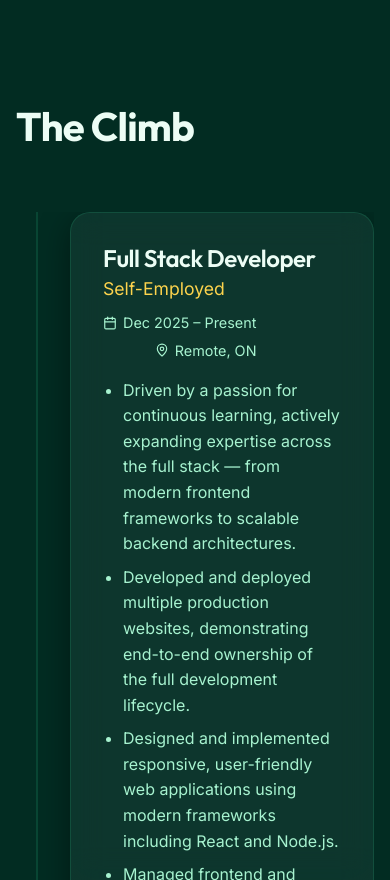
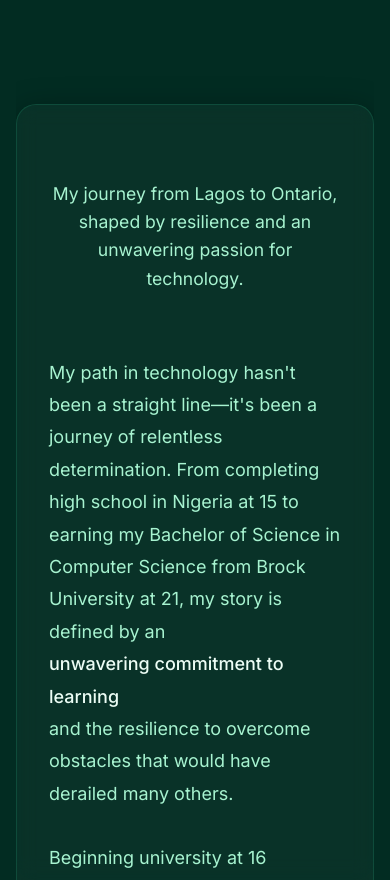
Before and after one commit to mu1ze/ProfessionalCV, a React (Vite) app: page / in a window 390 px wide. Shown: the part 1120-2000 px from the top of the page. Built offline with nearby package versions, Linux system fonts and the light colour scheme.

Commit message:
Added About details and Feature Video preview

```diff
--- a/src/App.tsx
+++ b/src/App.tsx
@@ -1,5 +1,6 @@
 import { useState, useEffect } from 'react';
 import Hero from './components/Hero';
+import About from './components/About';
 import ExperienceTimeline from './components/ExperienceTimeline';
 import ProjectShowcase from './components/ProjectShowcase';
 import SkillsMatrix from './components/SkillsMatrix';
@@ -57,6 +58,7 @@ function App() {
         gap: 'var(--spacing-xxl)'
       }}>
         <Hero />
+        <About />
         <ExperienceTimeline />
         <ProjectShowcase />
         <SkillsMatrix />
--- /dev/null
+++ b/src/components/About.css
@@ -0,0 +1,94 @@
+.about-section {
+    padding: var(--spacing-xxl) 0;
+    position: relative;
+    overflow: hidden;
+}
+
+.about-container {
+    max-width: 800px;
+    margin: 0 auto;
+    background: rgba(255, 255, 255, 0.03);
+    backdrop-filter: blur(10px);
+    border: 1px solid var(--glass-border);
+    border-radius: var(--radius-lg);
+    padding: var(--spacing-xl);
+    box-shadow: var(--glass-shadow);
+}
+
+.about-header {
+    margin-bottom: var(--spacing-xl);
+    text-align: center;
+}
+
+.about-title {
+    font-size: 2.5rem;
+    background: var(--gradient-primary);
+    background-clip: text;
+    -webkit-background-clip: text;
+    -webkit-text-fill-color: transparent;
+    margin-bottom: var(--spacing-sm);
+}
+
+.about-subtitle {
+    color: var(--text-secondary);
+    font-size: 1.1rem;
+    max-width: 600px;
+    margin: 0 auto;
+}
+
+.story-content {
+    color: var(--text-secondary);
+    line-height: 1.8;
+    font-size: 1.05rem;
+}
+
+.story-paragraph {
+    margin-bottom: var(--spacing-lg);
+    position: relative;
+}
+
+.story-highlight {
+    color: var(--text-primary);
+    font-weight: 500;
+    position: relative;
+    display: inline-block;
+}
+
+.story-highlight::after {
+    content: '';
+    position: absolute;
+    bottom: 0;
+    left: 0;
+    width: 100%;
+    height: 2px;
+    background: var(--accent-creative);
+    opacity: 0.5;
+    transform: scaleX(0);
+    transform-origin: bottom right;
+    transition: transform 0.3s ease-out;
+}
+
+.story-paragraph:hover .story-highlight::after {
+    transform: scaleX(1);
+    transform-origin: bottom left;
+}
+
+.quote-block {
+    margin: var(--spacing-xl) 0;
+    padding: var(--spacing-lg);
+    border-left: 4px solid var(--accent-primary);
+    background: rgba(var(--accent-primary-rgb), 0.05);
+    font-style: italic;
+    color: var(--text-primary);
+    border-radius: 0 var(--radius-md) var(--radius-md) 0;
+}
+
+@media (max-width: 768px) {
+    .about-container {
+        padding: var(--spacing-lg);
+    }
+
+    .about-title {
+        font-size: 2rem;
+    }
+}
--- /dev/null
+++ b/src/components/About.tsx
@@ -0,0 +1,79 @@
+import { useRef } from 'react';
+import { motion, useScroll, useTransform } from 'framer-motion';
+import './About.css';
+
+const About = () => {
+    const ref = useRef(null);
+    const { scrollYProgress } = useScroll({
+        target: ref,
+        offset: ["0 1", "1.2 1"]
+    });
+
+    const scaleProgress = useTransform(scrollYProgress, [0, 1], [0.8, 1]);
+    const opacityProgress = useTransform(scrollYProgress, [0, 1], [0.6, 1]);
+
+    return (
+        <section ref={ref} className="about-section container">
+            <motion.div
+                style={{
+                    scale: scaleProgress,
+                    opacity: opacityProgress,
+                }}
+                className="about-container glass-panel"
+            >
+                <div className="about-header">
+                    <h2 className="about-title">Beyond the Code</h2>
+                    <p className="about-subtitle">
+                        My journey from Lagos to Ontario, shaped by resilience and an unwavering passion for technology.
+                    </p>
+                </div>
+
+                <div className="story-content">
+                    <p className="story-paragraph">
+                        My path in technology hasn't been a straight line—it's been a journey of relentless determination.
+                        From completing high school in Nigeria at 15 to earning my Bachelor of Science in Computer Science
+                        from Brock University at 21, my story is defined by an <span className="story-highlight">unwavering commitment to learning</span> and the resilience to overcome obstacles that would have derailed many others.
+                    </p>
+
+                    <p className="story-paragraph">
+                        Beginning university at 16 required maturity beyond my years, but my greatest test came during the COVID-19 pandemic.
+                        Isolated in a foreign country, thousands of miles from family, programming became my lifeline.
+                        I immersed myself in code, building projects and teaching myself new frameworks.
+                        What could have been a period of despair instead became a period of <span className="story-highlight">profound growth</span>, reigniting my passion for creation.
+                    </p>
+
+                    <motion.div
+                        className="quote-block"
+                        initial={{ opacity: 0, x: -20 }}
+                        whileInView={{ opacity: 1, x: 0 }}
+                        transition={{ delay: 0.2 }}
+                        viewport={{ once: true }}
+                    >
+                        "Technology didn't just keep me afloat; it reminded me of my purpose."
+                    </motion.div>
+
+                    <p className="story-paragraph">
+                        December 2024 tested my physical limits. A car accident left me with a broken right arm—my dominant hand—requiring surgery and extensive physiotherapy.
+                        As a final-year CS student, this injury couldn't have come at a worse time. Yet, I refused to let it define me.
+                        I adapted, persevered, and pushed through pain and exhaustion to complete every assignment and exam.
+                        This experience taught me that <span className="story-highlight">true dedication means showing up</span> even when circumstances make it nearly impossible.
+                    </p>
+
+                    <p className="story-paragraph">
+                        Today, I channel that same resilience into building production-ready applications.
+                        From self-employed projects to my role as a Level 3 Technical Advisor, I bring end-to-end ownership and a deep expertise in the full stack.
+                        Whether working with React, Node.js, or complex database architectures, I approach each challenge with the determination that carried me through isolation and injury.
+                    </p>
+
+                    <p className="story-paragraph">
+                        My technical proficiency is built on a foundation of genuine passion and hard-earned perseverance.
+                        I don't just write code; I solve problems with creativity and persistence.
+                        I am eager to bring this resilience, technical expertise, and relentless commitment to excellence to your team.
+                    </p>
+                </div>
+            </motion.div>
+        </section>
+    );
+};
+
+export default About;
--- a/src/data/projects.ts
+++ b/src/data/projects.ts
@@ -50,7 +50,7 @@ export const projects: Project[] = [
             {
                 url: 'https://viholordwdwscgecabqo.supabase.co/storage/v1/object/public/portfolio-media/PinkCrown/Screen%20Recording%202026-02-11%20at%2010.53.32%20AM.mov',
                 title: 'Project Demo',
-                description: 'A complete walkthrough of the Pink Crown ecosystem, showcasing the admin dashboard and client booking flow.'
+                description: 'A complete walkthrough of the Pink Crown ecosystem, showcasing the client booking flow.'
             }
         ],
         screenshots: [
```
Also changed, not shown: src/components/ProjectDetailModal.tsx (+28 -20 lines).
